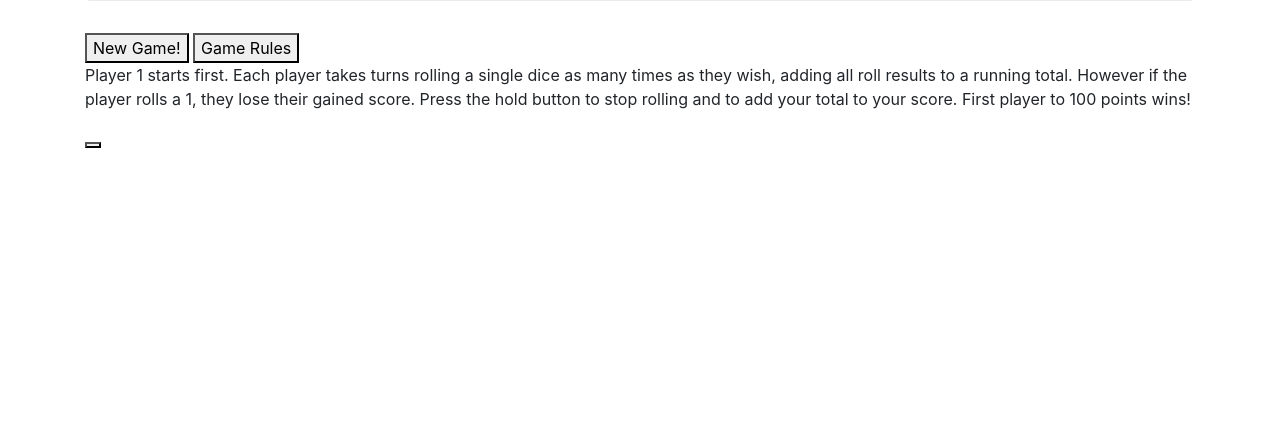
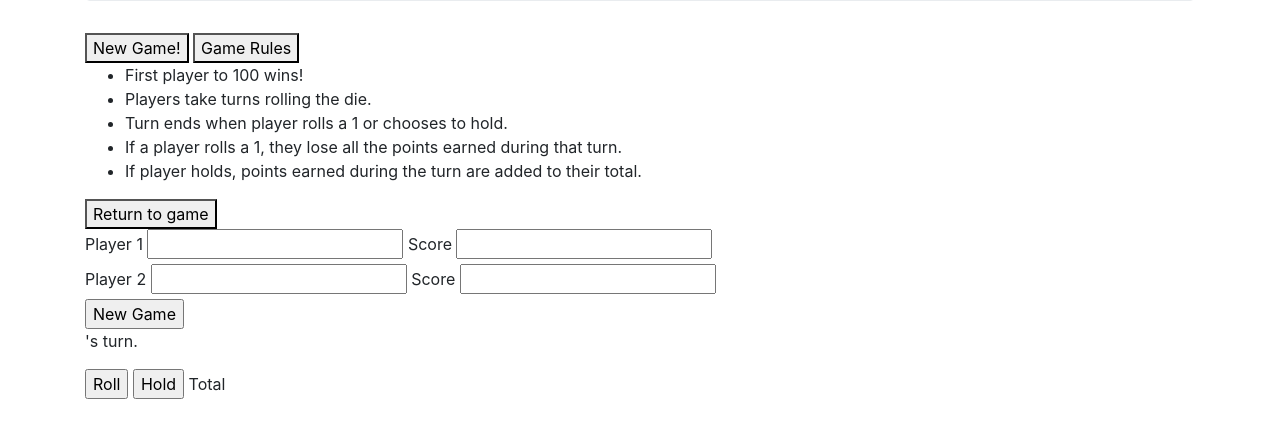
Before and after one commit to Ariel-Doyle/pig-dice-game, a plain HTML site: page index.html in a window 1280 px wide. Shown: the part 183-620 px from the top of the page. Drawn offline with nearby package versions, Linux system fonts and the light colour scheme.

Commit message:
fill out html draft.

```diff
--- a/index.html
+++ b/index.html
@@ -19,11 +19,35 @@
 			<button type="button" class="how-to">Game Rules</button>
 		</div>
 		<div class="how-to-play">
-			<p>
-				Player 1 starts first. Each player takes turns rolling a single dice as many times as they wish, adding all roll results to a running total. However if the player rolls a 1, they lose their gained score. Press the hold button to stop rolling and to add your total to your score. First player to 100 points wins!
-			</p>
-			<button class=""
+			<ul>
+				<li>First player to 100 wins!</li>
+				<li>Players take turns rolling the die.</li>
+				<li>Turn ends when player rolls a 1 or chooses to hold.</li>
+				<li>If a player rolls a 1, they lose all the points earned during that turn.</li>
+				<li>If player holds, points earned during the turn are added to their total.</li>
+			</ul>
+			<button type="button" class="close-how">Return to game</button>
 		</div>
+		<div class="game-window">
+			<label id="player1">Player 1</label>
+			<input type="text" id="player-1">
+			<label class="score1">Score</label>
+			<input type="text" id="score-1">
+			<br>
+			<label id="player2">Player 2</label>
+			<input type="text" id="player-2">
+			<label class="score2">Score</label>
+			<input type="text" id="score-2">
+			<br>
+			<input type="button" id="new_game" value="New Game"><br>
+
+			<p><span id="current"></span>'s turn.</p>
+			<input type="button" id="roll" value="Roll">
+			<input type="button" id="hold" value="Hold">
+
+			<label id="total">Total</label>
+		</div>
+
 
 
 
```
Also changed, not shown: img/dice-six-faces-five.png (added), img/dice-six-faces-four.png (added), img/dice-six-faces-one.png (added), img/dice-six-faces-six.png (added), img/dice-six-faces-three.png (added), img/dice-six-faces-two.png (added).
